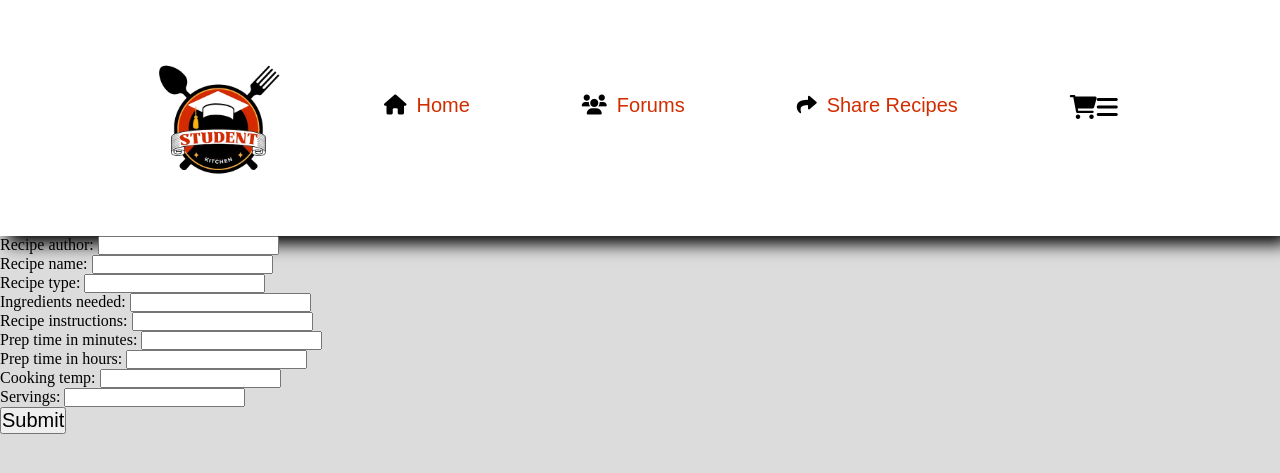
After one commit to jacoba2024through2025/Unit5Project, a Django app: page /recipecreation/ in a window 1280 px wide. The commit adds this page. Shown: the top 473 px of the page. Run offline with Django 5.2, Linux system fonts and the light colour scheme.

Commit message:
changes made from school 11/14

```diff
--- a/app/admin.py
+++ b/app/admin.py
@@ -2,3 +2,5 @@ from django.contrib import admin
 from app.models import *
 # Register your models here
 admin.site.register(RecipeData)
+
+admin.site.register(SavedRecipe)
--- a/app/forms.py
+++ b/app/forms.py
@@ -1,2 +1,14 @@
 from django import forms
 from app.models import RecipeData
+
+
+class NewRecipeCreation(forms.Form):
+    recipe_author = forms.CharField(max_length=75)
+    recipe_name = forms.CharField(max_length=75)
+    recipe_type = forms.CharField(max_length=15, required=False)
+    ingredients_needed = forms.CharField(max_length=600)
+    recipe_instructions = forms.CharField(max_length=1200)
+    prep_time_in_minutes = forms.IntegerField(required=False)
+    prep_time_in_hours = forms.IntegerField(required=False)
+    cooking_temp = forms.IntegerField(required=False)
+    servings = forms.IntegerField(required=False)
--- a/app/static/styles.css
+++ b/app/static/styles.css
@@ -155,7 +155,12 @@ header {
     opacity: 1
 }
 
-.form-1-home-button {
+.button-div {
+    background: blue;
+    display: inline;
+}
+
+/*.form-1-home-button {
     margin-left: 20em;
     margin-top: 10em;
 }
@@ -163,7 +168,7 @@ header {
 .form-2-home-button {
     margin-right: 20em;
     margin-top: 10em;
-}
+}*/
 
 .form-1-anchor-style {
     text-decoration: none;
--- a/app/templates/base.html
+++ b/app/templates/base.html
@@ -26,9 +26,9 @@
                             <li><i class="fa-solid fa-share icon-styling"></i><a href="{% url 'share' %}" class="nav-link-styling" >Share Recipes</a></li>
 
                             <div class="dropdown">
-                                <button class="link"><i class="fa-solid fa-bars"></i></button>
+                                <button class="link"><i class="fa-solid fa-cart-shopping"></i><i class="fa-solid fa-bars"></i></button>
                                 <div class="dropdown-menu">
-                                    Content
+                                    <li><i class="fa-solid fa-cart-shopping"></i></i><a href="{% url 'currentrecipe' %}">Current Recipes</a></li>
 
                                 </div>
                             </div>
--- /dev/null
+++ b/app/templates/recipecreation.html
@@ -0,0 +1,8 @@
+{%extends 'base.html'%}
+{% block content %}
+    <form action="{% url 'recipecreation'%}" method="POST">
+        {% csrf_token %}
+        {{ form.as_p }}
+        <button type="submit">Submit</button>
+    </form>
+{% endblock %}
--- a/app/views.py
+++ b/app/views.py
@@ -59,21 +59,24 @@ def detail_view(request: HttpRequest, recipes_name: str=None) -> HttpResponse:
 
 from django.shortcuts import render
 from .models import RecipeData
+from app.forms import NewRecipeCreation
 
 def filter_recipes(request):
     context = {}
 
     recipe_prepping_time_in_minutes = get_recipe_time_minutes(request)
+    recipe_prepping_time_in_hours = get_recipe_time_hours(request)
     recipe_authors = get_recipe_authors(request)
-    recipe_temperature = get_cooking_temp(request)
+
 
 
     if request.method == "POST":
         all_data = []
 
         prep_time_in_minutes = request.POST.get('prep_time_in_minutes')
+        prep_time_in_hours = request.POST.get('prep_time_in_hours')
         recipe_author = request.POST.get('recipe_author')
-        recipe_temp = request.POST.get('cooking_temp')
+
 
         #mintemp = request.POST.getlist("min_temp")
         #maxtemp = request.POST.getlist("max_temp")
@@ -100,7 +103,7 @@ def filter_recipes(request):
 
 
 
-                    print(f"This is the objects {i} {i.cooking_temp}")
+
                 context['tempcheck'] = temp
 
 
@@ -117,14 +120,18 @@ def filter_recipes(request):
             all_recipes = RecipeData.objects.filter(prep_time_in_minutes=prep_time_in_minutes)
             all_data.extend(all_recipes)
 
+        if prep_time_in_hours:
+            all_recipes = RecipeData.objects.filter(prep_time_in_hours=prep_time_in_hours)
+            all_data.extend(all_recipes)
+
 
         filter_type = request.POST.getlist("filterItem")
         if filter_type:
-            print("Success")
+
             for option in filter_type:
 
                 all_recipes = RecipeData.objects.filter(recipe_type=option)
-                print(all_recipes)
+
                 all_data.extend(all_recipes)
 
 
@@ -135,6 +142,10 @@ def filter_recipes(request):
     context['recipe_authors'] = recipe_authors
 
     context['recipe_prepping_time_in_minutes'] = recipe_prepping_time_in_minutes
+
+    context['recipe_prepping_time_in_hours'] = recipe_prepping_time_in_hours
+
+
 
 
     context['recipes'] = RecipeData.objects.all()
@@ -153,6 +164,10 @@ def get_recipe_time_minutes(request):
     recipe_prepping_time_in_minutes = RecipeData.objects.values_list('prep_time_in_minutes', flat=True).distinct()
 
     return recipe_prepping_time_in_minutes
+
+def get_recipe_time_hours(request):
+    recipe_prepping_times_in_hours = RecipeData.objects.values_list('prep_time_in_hours', flat=True).distinct()
+    return recipe_prepping_times_in_hours
 
 
 def get_cooking_temp(request):
@@ -198,3 +213,140 @@ def forums(request):
 
 def share(request):
     return render(request, 'sharing.html')
+
+def create_recipe(request):
+    return render(request,"recipecreation.html")
+
+
+from .models import SavedRecipe
+
+from django.shortcuts import render, redirect, get_object_or_404
+from .models import SavedRecipe
+
+def current_recipe(request):
+
+    saved_recipes = SavedRecipe.objects.all()
+
+    if request.method == "POST":
+
+        recipe_id_to_delete = request.POST.get('delete_recipe_id')
+        if recipe_id_to_delete:
+
+            recipe_to_delete = get_object_or_404(SavedRecipe, id=recipe_id_to_delete)
+            recipe_to_delete.delete()
+
+
+            return redirect('currentrecipe')
+
+
+        recipe_name = request.POST.get('recipe_name')
+        recipe_author = request.POST.get('recipe_author')
+        recipe_type = request.POST.get('recipe_type')
+        ingredients_needed = request.POST.get('ingredients_needed')
+        recipe_instructions = request.POST.get('recipe_instructions')
+
+
+        cooking_temp = request.POST.get('cooking_temp')
+        if cooking_temp == '' or cooking_temp is None:
+            cooking_temp = None
+        else:
+            try:
+                cooking_temp = int(cooking_temp)
+            except ValueError:
+                cooking_temp = None
+
+        prep_time_in_minutes = request.POST.get('prep_time_in_minutes')
+        if prep_time_in_minutes == '' or prep_time_in_minutes is None:
+            prep_time_in_minutes = None
+        else:
+            try:
+                prep_time_in_minutes = int(prep_time_in_minutes)
+            except ValueError:
+                prep_time_in_minutes = None
+
+        prep_time_in_hours = request.POST.get('prep_time_in_hours')
+        if prep_time_in_hours == '' or prep_time_in_hours is None:
+            prep_time_in_hours = None
+        else:
+            try:
+                prep_time_in_hours = int(prep_time_in_hours)
+            except ValueError:
+                prep_time_in_hours = None
+
+        servings = request.POST.get('servings')
+        if servings == '' or servings is None:
+            servings = None
+        else:
+            try:
+                servings = int(servings)
+            except ValueError:
+                servings = None
+
+
+        saved_recipe = SavedRecipe(
+            recipe_name=recipe_name,
+            recipe_author=recipe_author,
+            recipe_type=recipe_type,
+            ingredients_needed=ingredients_needed,
+            recipe_instructions=recipe_instructions,
+            cooking_temp=cooking_temp,
+            prep_time_in_minutes=prep_time_in_minutes,
+            prep_time_in_hours=prep_time_in_hours,
+            servings=servings,
+        )
+        saved_recipe.save()
+
+
+        saved_recipes = SavedRecipe.objects.all()
+
+    return render(request, "currentrecipe.html", {'saved_recipes': saved_recipes})
+
+
+
+
+
+
+
+
+from django.shortcuts import render
+from .forms import NewRecipeCreation
+from .models import RecipeData
+
+def create_recipe_form(request):
+    print(request.method)
+    if request.method == 'POST':
+        form = NewRecipeCreation(request.POST)
+        if form.is_valid():
+            # Extract the cleaned data from the form
+            recipe_author = form.cleaned_data["recipe_author"]
+            recipe_name = form.cleaned_data["recipe_name"]
+            recipe_type = form.cleaned_data["recipe_type"]
+            ingredients_needed = form.cleaned_data["ingredients_needed"]
+            recipe_instructions = form.cleaned_data["recipe_instructions"]
+            prep_time_in_minutes = form.cleaned_data.get("prep_time_in_minutes")
+            prep_time_in_hours = form.cleaned_data.get("prep_time_in_hours")
+            cooking_temp = form.cleaned_data.get("cooking_temp")
+            servings = form.cleaned_data.get("servings")
+
+            # Create a new RecipeData instance and populate it with form data
+            new_recipe = RecipeData(
+                recipe_author=recipe_author,
+                recipe_name=recipe_name,
+                recipe_type=recipe_type,
+                ingredients_needed=ingredients_needed,
+                recipe_instructions=recipe_instructions,
+                prep_time_in_minutes=prep_time_in_minutes,
+                prep_time_in_hours=prep_time_in_hours,
+                cooking_temp=cooking_temp,
+                servings=servings
+            )
+
+
+            new_recipe.save()
+
+
+
+    else:
+        form = NewRecipeCreation()
+
+    return render(request, "recipecreation.html", {"form": form})
--- a/config/urls.py
+++ b/config/urls.py
@@ -24,6 +24,8 @@ urlpatterns = [
     path("team/<str:recipes_name>/", views.detail_view, name='recipe_detail'),
     path('filterrecipes/', views.filter_recipes, name='filterrecipes'),
     path('builtinchoices/', views.built_in_choices, name='builtinchoices'),
+    path('recipecreation/', views.create_recipe_form, name="recipecreation"),
+    path('currentrecipe/', views.current_recipe, name="currentrecipe"),
     path('forums', views.forums, name='forums'),
     path('share',views.share, name='share'),
 
```
Also changed, not shown: app/models.py (+122 -0 lines), app/templates/currentrecipe.html (added, +43 -0 lines), app/templates/filterrecipes.html (+58 -5 lines), app/templates/recipes.html (+29 -3 lines), app/migrations/0004_savedrecipe.py (added), app/static/recipe1.jpg (added), app/static/recipe2.jpg (added), db.sqlite3.
